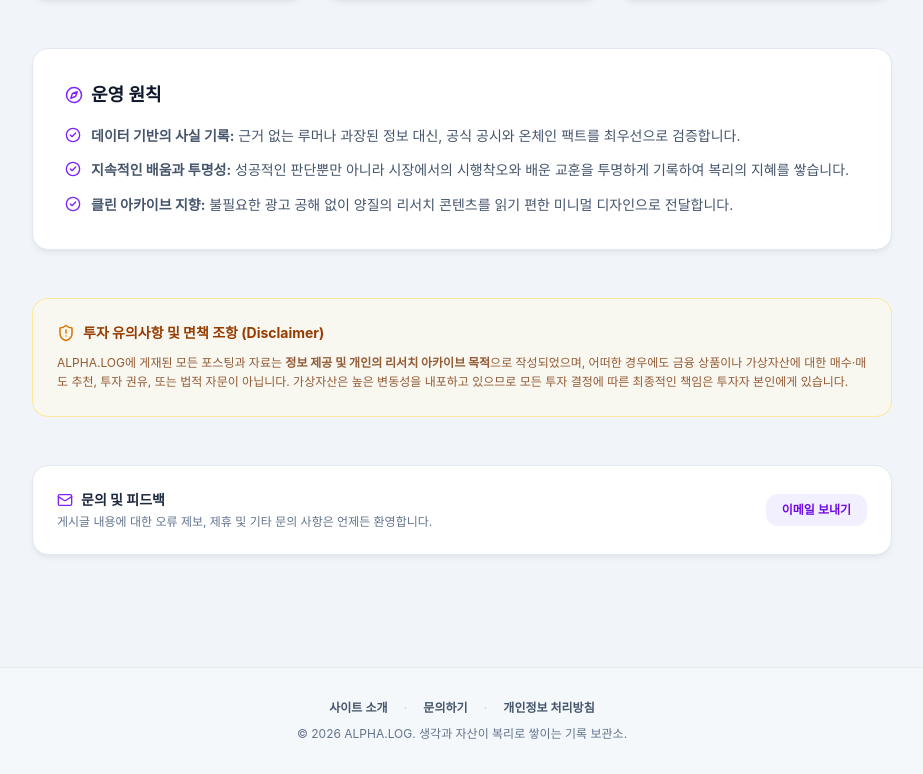
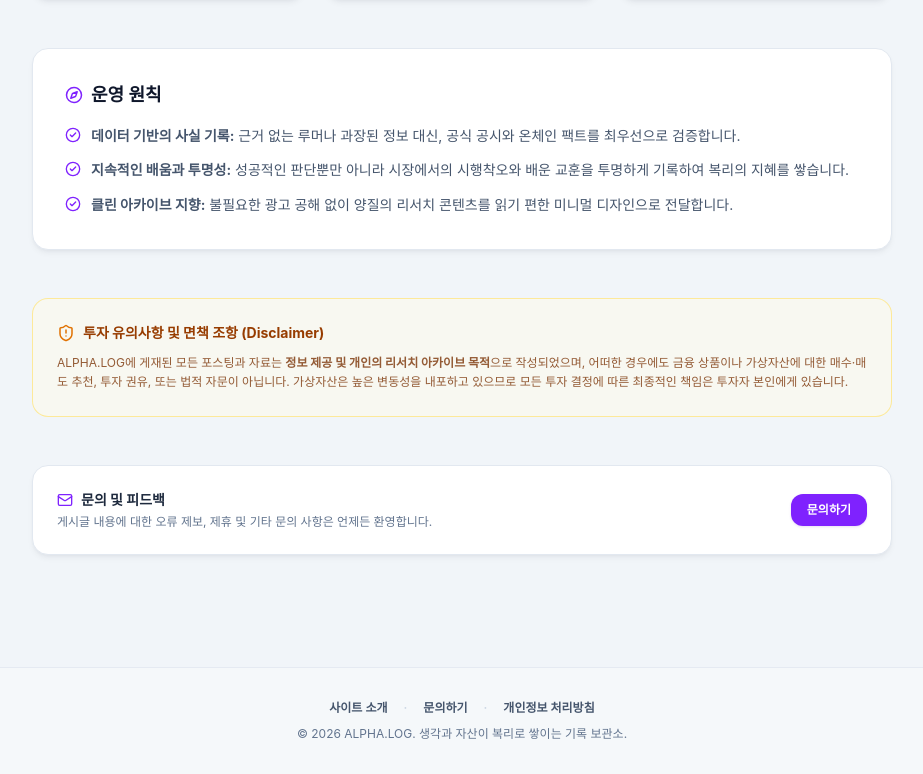
Before and after one commit to Crypto-Claudia/ALPHA.LOG, a Next.js app: page /about in a window 1280 px wide. Shown: the part 653-1427 px from the top of the page, without its empty margins (178-1101 px from the left). Built offline with nearby package versions, Linux system fonts and the light colour scheme; no server answers; a web font is replaced by a local one.

Commit message:
fix: 사이트 소개 페이지 문의 버튼 /contact 페이지로 변경

```diff
--- a/src/app/about/page.tsx
+++ b/src/app/about/page.tsx
@@ -130,12 +130,12 @@ export default function AboutPage() {
           </p>
         </div>
         <div className="flex-shrink-0">
-          <a
-            href="mailto:contact@alpha-log.xyz"
-            className="inline-flex items-center gap-1.5 px-4 py-2 text-xs font-semibold text-violet-700 bg-violet-100/70 hover:bg-violet-100 rounded-xl transition-colors"
+          <Link
+            href="/contact"
+            className="inline-flex items-center gap-1.5 px-4 py-2 text-xs font-bold text-white bg-violet-600 hover:bg-violet-700 rounded-xl transition-all shadow-sm shadow-violet-900/10"
           >
-            이메일 보내기
-          </a>
+            문의하기
+          </Link>
         </div>
       </section>
     </div>
```
